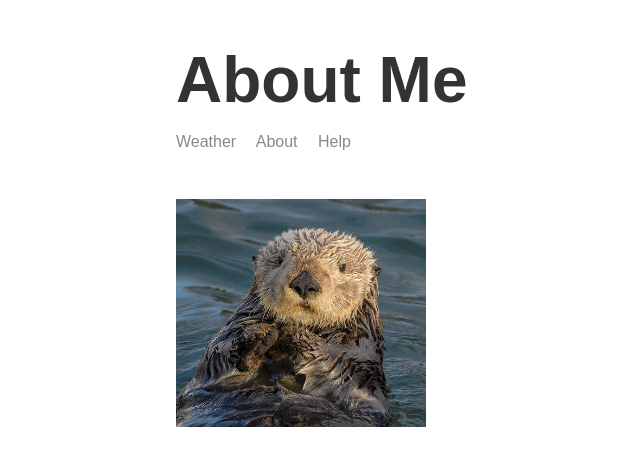
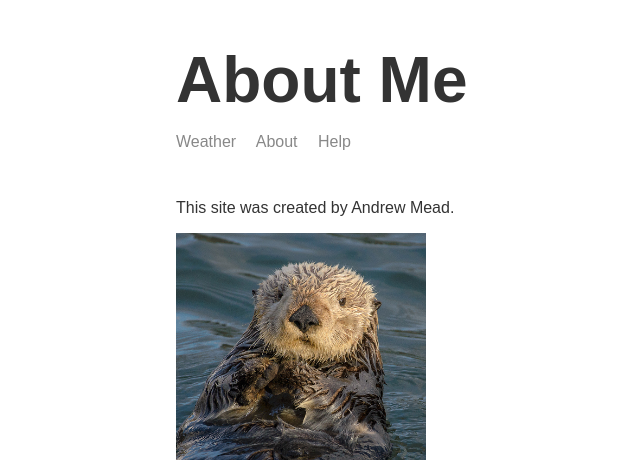
Before and after one commit to afharrington/node3-weather-website, a Node server app: page /about in a window 1280 px wide. Shown: the top 460 px of the page, without its empty margins (139-779 px from the left). Run offline with Node 20, Linux system fonts and the light colour scheme; some libraries are stand-ins or nearby versions.

Commit message:
Add About Text

```diff
--- a/package.json
+++ b/package.json
@@ -4,7 +4,7 @@
   "description": "",
   "main": "index.js",
   "scripts": {
-    "start": "node src/app.js"
+    "start": "nodemon src/app.js"
   },
   "keywords": [],
   "author": "",
--- a/templates/views/about.hbs
+++ b/templates/views/about.hbs
@@ -11,6 +11,7 @@
 <body>
     <div class="main-content">
         {{>header}}
+        <p>This site was created by Andrew Mead.</p>
         <img class="portrait" src="/img/seaotter.jpg" alt="">
     </div>
 
```
